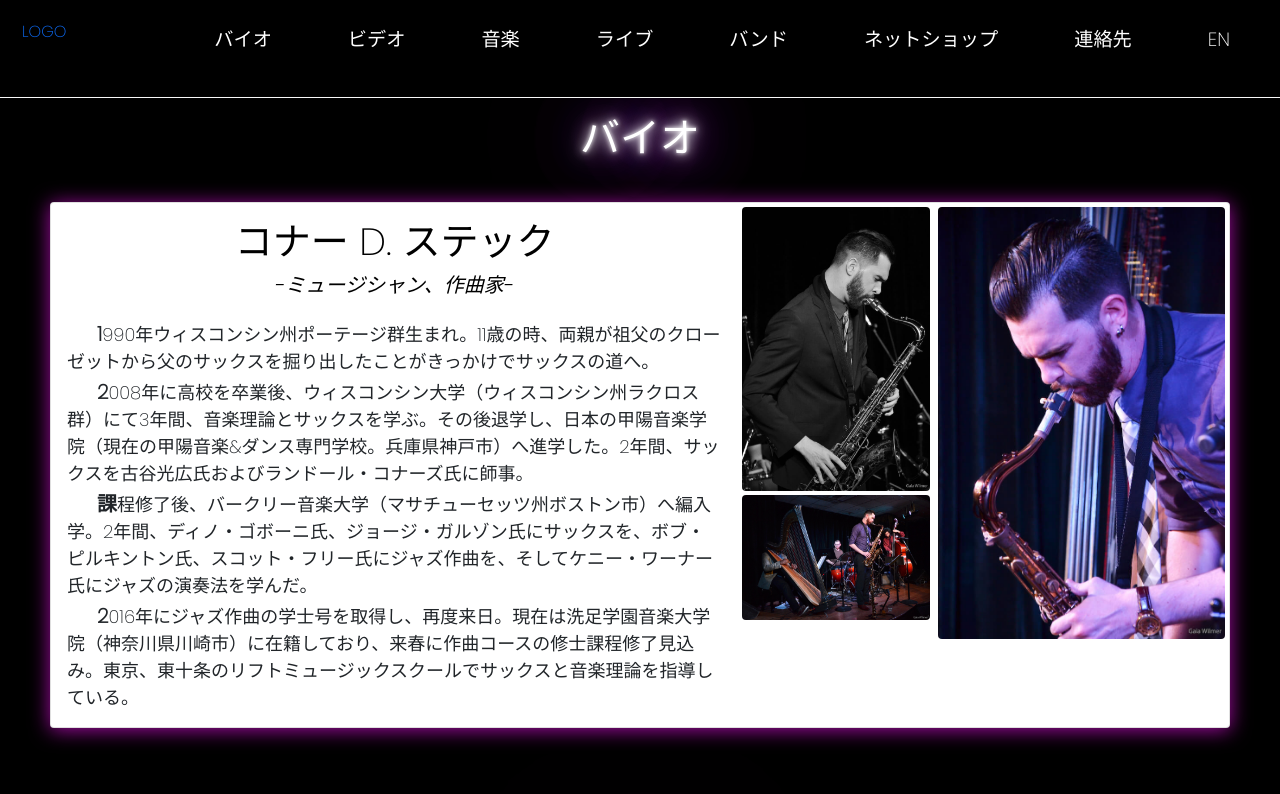
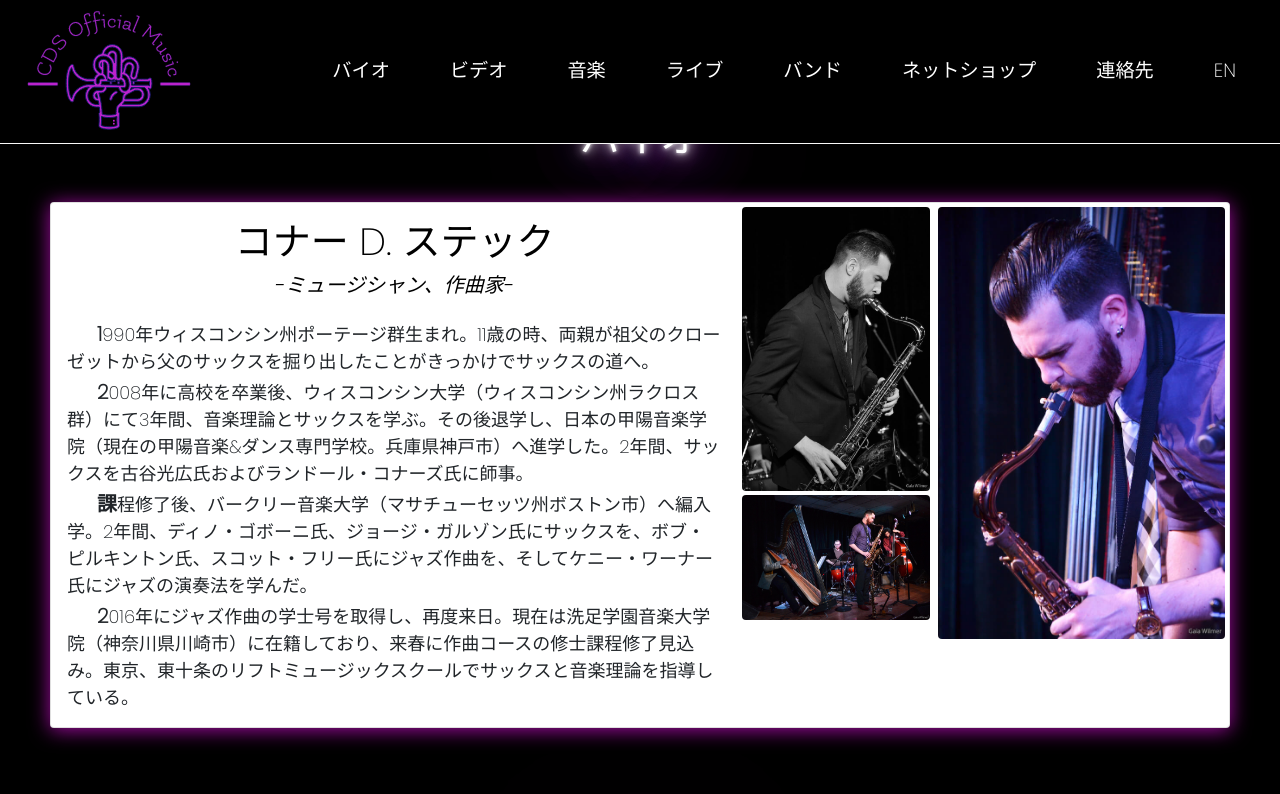
Before and after one commit to LHB410/Connor_website, a PHP site: page /jp.html in a window 1280 px wide. Shown: the top 794 px of the page. Run offline with PHP 8.4, Linux system fonts and the light colour scheme; some libraries are stand-ins or nearby versions.

Commit message:
temp logo added

```diff
--- a/css/navbar.css
+++ b/css/navbar.css
@@ -8,9 +8,12 @@ nav {
   float: right;
 }
 
+#logo {
+  height: 5rem;
+}
 
 .navbar {
-  padding: 22px;
+  padding: 18px;
   margin: 0 auto;
   text-align: center;
   display: flex;
@@ -22,11 +25,13 @@ nav {
   display: flex;
   align-items: center;
   justify-content: space-between;
-  gap: 20px;
+  gap: 0.5rem;
+  margin-bottom: 0rem;
 }
 
 .nav-branding {
   text-decoration: none;
+  padding-bottom: 0rem;
 }
 
 .hamburger {
@@ -46,13 +51,12 @@ nav {
 
 dl,ol,ul {
   margin-top: 0;
-  margin-bottom: 1rem;
   float: right;
 }
 
 .navbar ul li {
   list-style: none;
-  margin: 0 10px;
+  margin: 0 8px;
   display: inline-block;
 }
 
--- a/index.html
+++ b/index.html
@@ -18,7 +18,7 @@
     <!-- collapsable navbar -->
   <nav>
     <div class="navbar">
-      <a href="#" class="nav-branding">LOGO</a>
+      <a href="index.html" class="nav-branding"><img src="images/cds_logo.png" id="logo" alt="cds official music logo"></a>
       <ul class="nav-menu">
         <li class="nav-item"><a class="nav-link" id="sec-1" href="#one">Bio</a></li>
         <li class="nav-item"><a class="nav-link" id="sec-2" href="#two">Videos</a></li>
--- a/jp.html
+++ b/jp.html
@@ -17,7 +17,7 @@
     <!-- collapsable navbar -->
   <nav>
     <div class="navbar">
-      <a href="#" class="nav-branding">LOGO</a>
+      <a href="jp.html" class="nav-branding"><img src="images/cds_logo.png" alt="ロゴ"></a>
       <ul class="nav-menu">
         <li class="nav-item"><a class="nav-link" id="sec-1" href="#one">バイオ</a></li>
         <li class="nav-item"><a class="nav-link" id="sec-2" href="#two">ビデオ</a></li>
```
Also changed, not shown: images/cds_logo.png (added).
